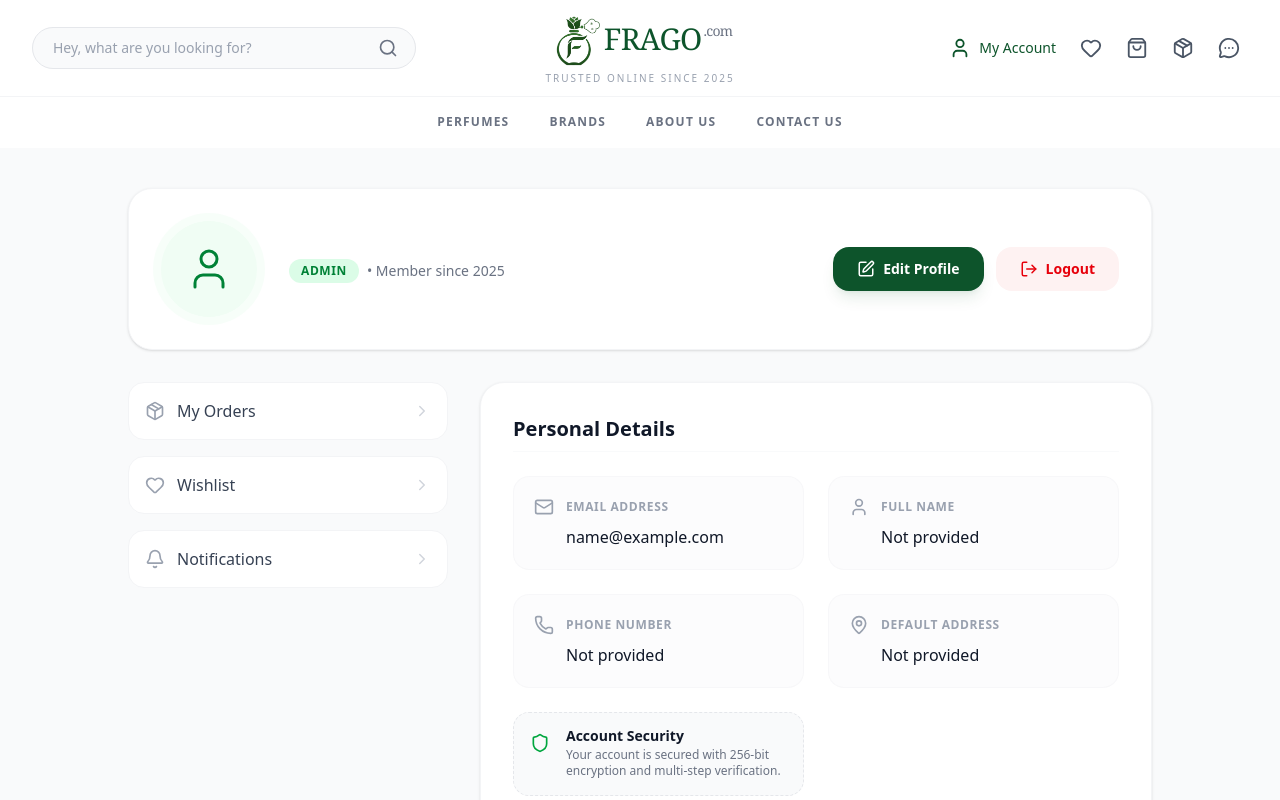
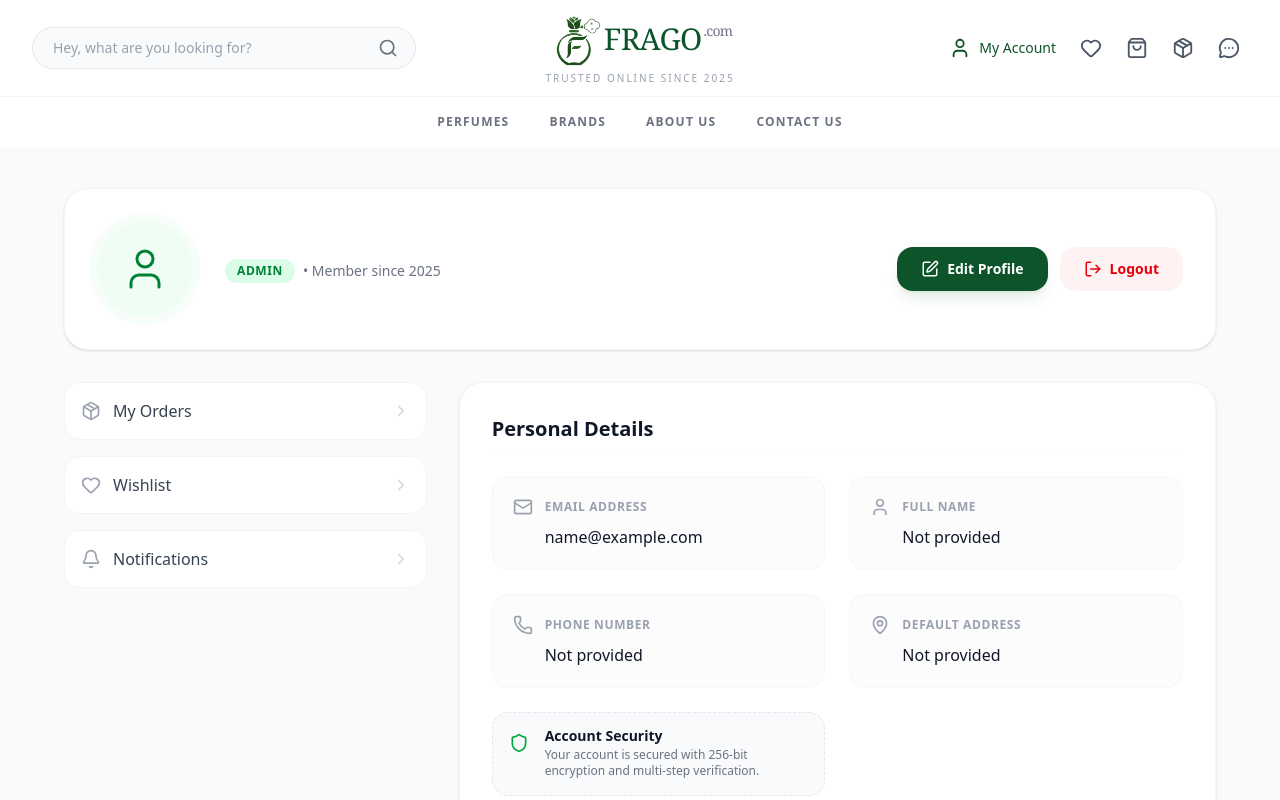
Before and after one commit to shuvranshu9/FRAGO, a React (Vite) app in the folder FRAGO-FRONTEND/: page /account in a window 1280 px wide. Shown: the top 800 px of the page. Built offline with nearby package versions, Linux system fonts and the light colour scheme; no server answers; sample sign-in values are in the browser's storage.

Commit message:
Account page ui correction

```diff
--- a/FRAGO-FRONTEND/src/pages/global/AccountPage.jsx
+++ b/FRAGO-FRONTEND/src/pages/global/AccountPage.jsx
@@ -71,7 +71,7 @@
 
   return (
     <div className="min-h-[80vh] bg-gray-50 pt-10 pb-10 px-4 sm:px-6 lg:px-8">
-      <div className="max-w-5xl mx-auto space-y-8">
+      <div className="max-w-6xl mx-auto space-y-8">
         {/* Header Profile Section */}
         <div className="bg-white rounded-3xl p-8 shadow-sm border border-gray-100 flex flex-col md:flex-row items-center gap-8 animate-in fade-in slide-in-from-bottom-4 duration-700">
           <div className="w-24 h-24 bg-green-50 rounded-full flex items-center justify-center text-green-700 ring-8 ring-green-50/50">
```
